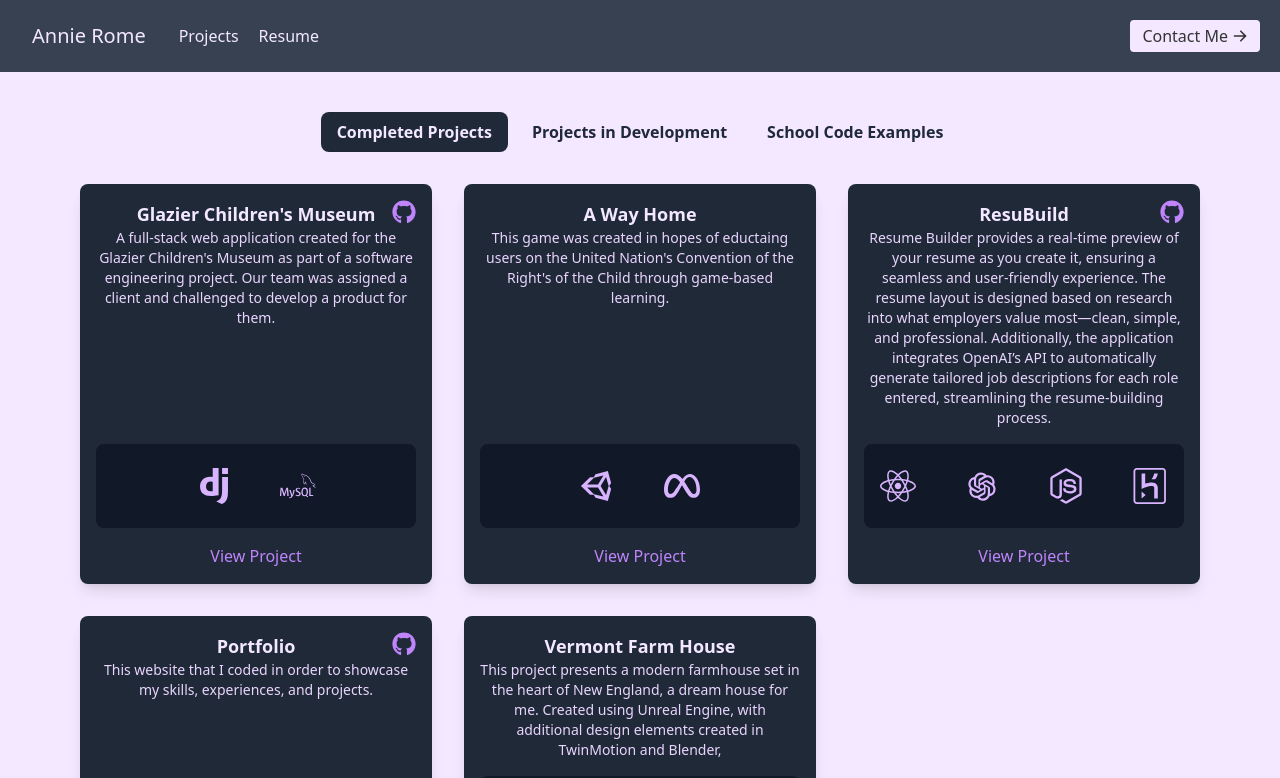
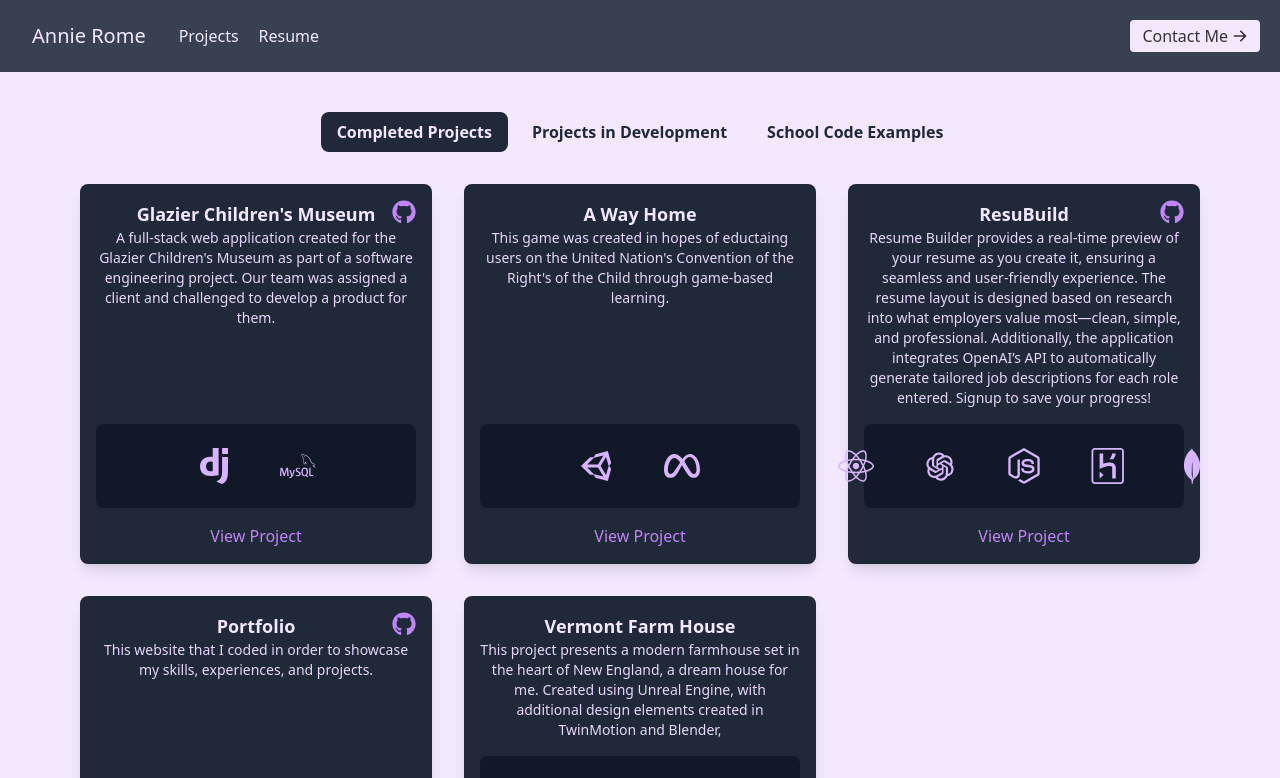
Before and after one commit to annierome1/portfolio1, a React (Create React App) app in the folder portfolio/: page /projects in a window 1280 px wide. Shown: the top 778 px of the page. Built offline with nearby package versions, Linux system fonts and the light colour scheme.

Commit message:
update projects

```diff
--- a/portfolio/src/data.js
+++ b/portfolio/src/data.js
@@ -38,13 +38,14 @@ export const projects = [
     category: "Full-Stack",
     github: "https://github.com/annierome1/ResuBuild",
     description:
-     "Resume Builder provides a real-time preview of your resume as you create it, ensuring a seamless and user-friendly experience. The resume layout is designed based on research into what employers value most—clean, simple, and professional. Additionally, the application integrates OpenAI’s API to automatically generate tailored job descriptions for each role entered, streamlining the resume-building process. ",
-    link: "https://resubuild-cf6518a31dcb.herokuapp.com/",
+     "Resume Builder provides a real-time preview of your resume as you create it, ensuring a seamless and user-friendly experience. The resume layout is designed based on research into what employers value most—clean, simple, and professional. Additionally, the application integrates OpenAI’s API to automatically generate tailored job descriptions for each role entered. Signup to save your progress!",
+    link: "https://resumebuild-prd-9d487f141016.herokuapp.com/",
     technologies: [
       { name: "React", icon: "FaReact" },
       { name: "OpenAI API", icon: "AiOutlineOpenAI"},
       { name: "Node.js", icon: "FaNodeJs"},
-      { name: "Heroku", icon: "GrHeroku"}
+      { name: "Heroku", icon: "GrHeroku"},
+      { name: "MongoDB", icon: "SiMongodb"}
      ]
 
   },
```
